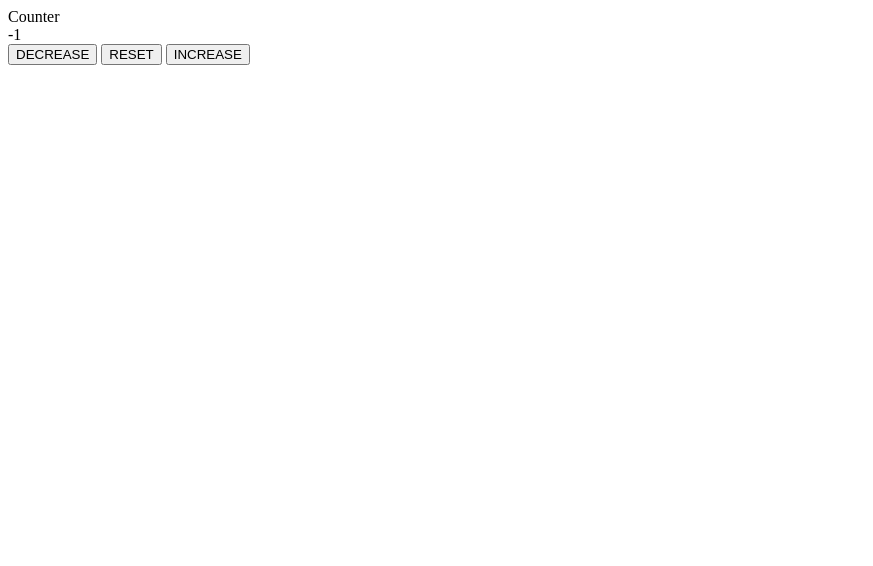
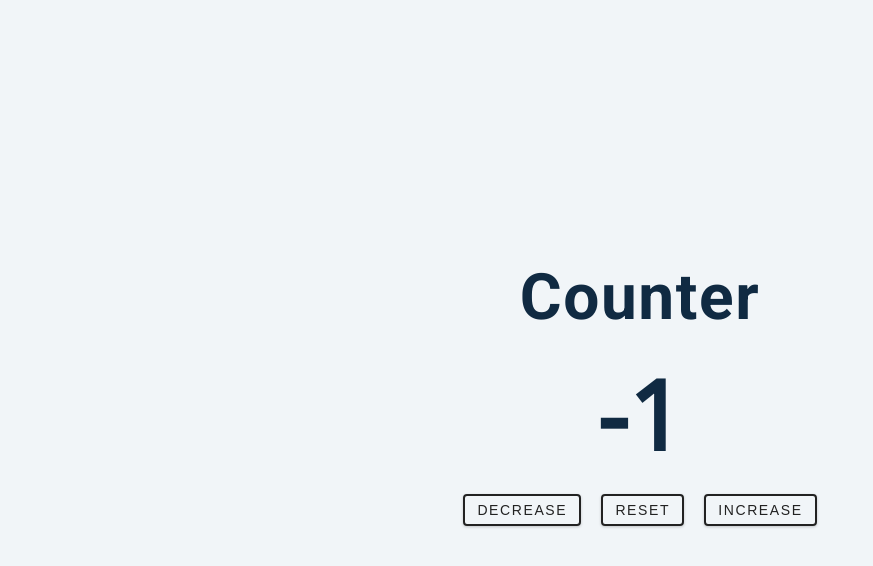
Before and after one commit to AGuerriere/counter-click-js, a plain HTML site: page index.html in a window 1280 px wide. Both pictures are taken after a click on the button "DECREASE". Shown: the whole page, without its empty margins (0-873 px from the left). Drawn offline with nearby package versions, Linux system fonts and the light colour scheme.

Commit message:
new version

```diff
--- a/index.html
+++ b/index.html
@@ -1,23 +1,23 @@
 <!DOCTYPE html>
 <html lang="en">
   <head>
-    <meta charset="UTF-8">
-    <meta http-equiv="X-UA-Compatible" content="IE=edge">
-    <meta name="viewport" content="width=device-width, initial-scale=1.0">
-    <title>Document</title>
+    <meta charset="UTF-8" />
+    <meta name="viewport" content="width=device-width, initial-scale=1.0" />
+    <title>Counter</title>
+    <link rel="stylesheet" href="style.css">
   </head>
   <body>
+    <main>
       <div class="container">
-        <div id="text">Counter</div>
-        <div id="counter">0</div>
-        <div class="buttons">
-            <form>
-                <button type="button" onclick="decrease()">DECREASE</button>
-                <button type="button" onclick="zero()">RESET</button>
-                <button type="button" onclick="increase()">INCREASE</button>
-            </form>
+        <h1>counter</h1>
+        <span id="value">0</span>
+        <div class="button-container">
+          <button class="btn decrease">decrease</button>
+          <button class="btn reset">reset</button>
+          <button class="btn increase">increase</button>
         </div>
       </div>
+    </main>
     <script src="script.js"></script>
   </body>
 </html>
--- a/script.js
+++ b/script.js
@@ -1,23 +1,20 @@
-let counter = 0;
+let count = 0;
+const value = document.querySelector("#value");
+const btns = document.querySelectorAll(".btn");
 
-function decrease(){
-    counter--;
-    console.log(counter)
-    document.getElementById("counter").innerHTML = String(counter);
-    return counter;
-};
+btns.forEach(function (btn) {
+    btn.addEventListener("click", function (e) {
+    const styles = e.currentTarget.classList;
+    if(styles.contains('decrease')){
+        count--;
+        value.textContent = count;
+    } else if(styles.contains('reset')){
+        count = 0;
+        value.textContent = count;
+    } else {
+        count++;
+        value.textContent = count
+    }
 
-function zero(){
-    counter = 0;
-    console.log(counter);
-    document.getElementById("counter").innerHTML = String(counter);
-    return counter;
-};
-
-
-function increase(){
-    counter ++;
-    console.log(counter)
-    document.getElementById("counter").innerHTML = String(counter);
-    return counter;
-};
+});
+});
--- a/style.css
+++ b/style.css
@@ -1,3 +1,190 @@
+/*
+===============
+Fonts
+===============
+*/
+@import url("https://fonts.googleapis.com/css?family=Open+Sans|Roboto:400,700&display=swap");
+
+/*
+===============
+Variables
+===============
+*/
+
+:root {
+  /* dark shades of primary color*/
+  --clr-primary-1: hsl(205, 86%, 17%);
+  --clr-primary-2: hsl(205, 77%, 27%);
+  --clr-primary-3: hsl(205, 72%, 37%);
+  --clr-primary-4: hsl(205, 63%, 48%);
+  /* primary/main color */
+  --clr-primary-5: hsl(205, 78%, 60%);
+  /* lighter shades of primary color */
+  --clr-primary-6: hsl(205, 89%, 70%);
+  --clr-primary-7: hsl(205, 90%, 76%);
+  --clr-primary-8: hsl(205, 86%, 81%);
+  --clr-primary-9: hsl(205, 90%, 88%);
+  --clr-primary-10: hsl(205, 100%, 96%);
+  /* darkest grey - used for headings */
+  --clr-grey-1: hsl(209, 61%, 16%);
+  --clr-grey-2: hsl(211, 39%, 23%);
+  --clr-grey-3: hsl(209, 34%, 30%);
+  --clr-grey-4: hsl(209, 28%, 39%);
+  /* grey used for paragraphs */
+  --clr-grey-5: hsl(210, 22%, 49%);
+  --clr-grey-6: hsl(209, 23%, 60%);
+  --clr-grey-7: hsl(211, 27%, 70%);
+  --clr-grey-8: hsl(210, 31%, 80%);
+  --clr-grey-9: hsl(212, 33%, 89%);
+  --clr-grey-10: hsl(210, 36%, 96%);
+  --clr-white: #fff;
+  --clr-red-dark: hsl(360, 67%, 44%);
+  --clr-red-light: hsl(360, 71%, 66%);
+  --clr-green-dark: hsl(125, 67%, 44%);
+  --clr-green-light: hsl(125, 71%, 66%);
+  --clr-black: #222;
+  --ff-primary: "Roboto", sans-serif;
+  --ff-secondary: "Open Sans", sans-serif;
+  --transition: all 0.3s linear;
+  --spacing: 0.1rem;
+  --radius: 0.25rem;
+  --light-shadow: 0 5px 15px rgba(0, 0, 0, 0.1);
+  --dark-shadow: 0 5px 15px rgba(0, 0, 0, 0.2);
+  --max-width: 1170px;
+  --fixed-width: 620px;
+}
+/*
+===============
+Global Styles
+===============
+*/
+
+*,
+::after,
+::before {
+  margin: 0;
+  padding: 0;
+  box-sizing: border-box;
+}
 body {
-    text-align: center;
+  font-family: var(--ff-secondary);
+  background: var(--clr-grey-10);
+  color: var(--clr-grey-1);
+  line-height: 1.5;
+  font-size: 0.875rem;
 }
+ul {
+  list-style-type: none;
+}
+a {
+  text-decoration: none;
+}
+h1,
+h2,
+h3,
+h4 {
+  letter-spacing: var(--spacing);
+  text-transform: capitalize;
+  line-height: 1.25;
+  margin-bottom: 0.75rem;
+  font-family: var(--ff-primary);
+}
+h1 {
+  font-size: 3rem;
+}
+h2 {
+  font-size: 2rem;
+}
+h3 {
+  font-size: 1.25rem;
+}
+h4 {
+  font-size: 0.875rem;
+}
+p {
+  margin-bottom: 1.25rem;
+  color: var(--clr-grey-5);
+}
+@media screen and (min-width: 800px) {
+  h1 {
+    font-size: 4rem;
+  }
+  h2 {
+    font-size: 2.5rem;
+  }
+  h3 {
+    font-size: 1.75rem;
+  }
+  h4 {
+    font-size: 1rem;
+  }
+  body {
+    font-size: 1rem;
+  }
+  h1,
+  h2,
+  h3,
+  h4 {
+    line-height: 1;
+  }
+}
+/*  global classes */
+
+/* section */
+.section {
+  padding: 5rem 0;
+}
+
+.section-center {
+  width: 90vw;
+  margin: 0 auto;
+  max-width: 1170px;
+}
+@media screen and (min-width: 992px) {
+  .section-center {
+    width: 95vw;
+  }
+}
+main {
+  min-height: 100vh;
+  display: grid;
+  place-items: center;
+}
+
+/*
+===============
+Counter
+===============
+*/
+
+main {
+  min-height: 100vh;
+  display: grid;
+  place-items: center;
+}
+.container {
+  text-align: center;
+}
+#value {
+  font-size: 6rem;
+  font-weight: bold;
+}
+.btn {
+  text-transform: uppercase;
+  background: transparent;
+  color: var(--clr-black);
+  padding: 0.375rem 0.75rem;
+  letter-spacing: var(--spacing);
+  display: inline-block;
+  transition: var(--transition);
+  font-size: 0.875rem;
+  border: 2px solid var(--clr-black);
+  cursor: pointer;
+  box-shadow: 0 1px 3px rgba(0, 0, 0, 0.2);
+  border-radius: var(--radius);
+  margin: 0.5rem;
+}
+.btn:hover {
+  color: var(--clr-white);
+  background: var(--clr-black);
+}
```
Lines whose indentation alone changed are shown as unchanged.
